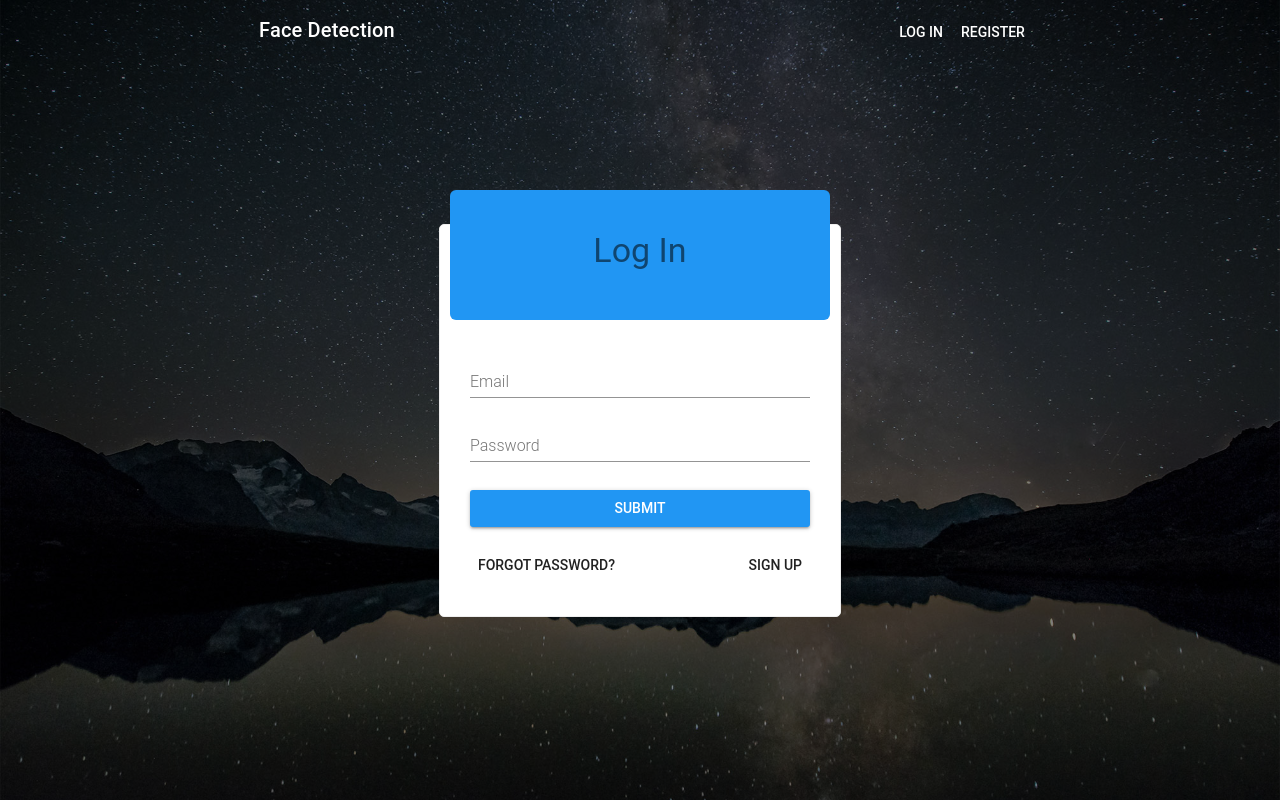
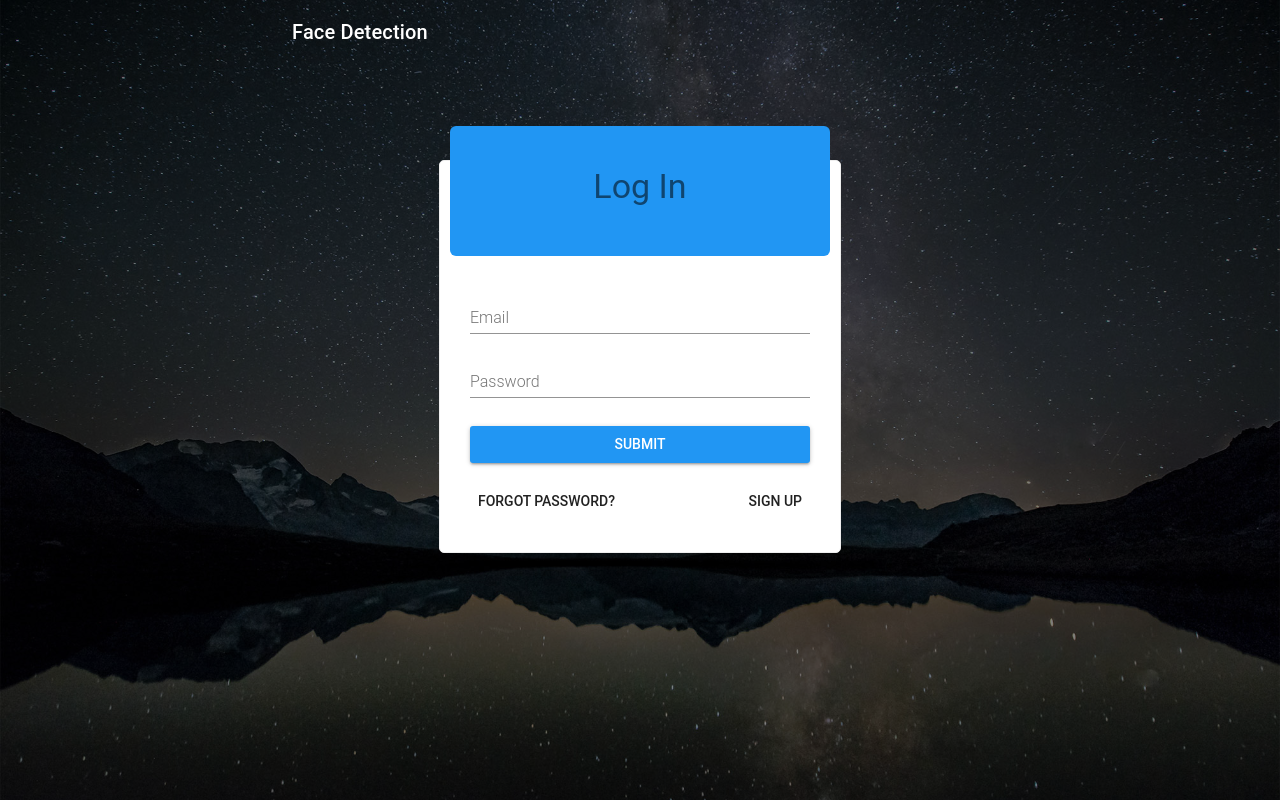
Before and after one commit to aglasswala/Face-Detection-App, a React (Create React App) app: page / in a window 1280 px wide. Built offline with nearby package versions, Linux system fonts and the light colour scheme.

Commit message:
fixed navigation

```diff
--- a/src/App.js
+++ b/src/App.js
@@ -107,6 +107,7 @@ class App extends Component {
           onRouteChange={this.onRouteChange}
           name={this.state.user.name}
           entries={this.state.user.entries}
+          route={this.state.route}
         />
 
         { route === 'home'
--- a/src/Components/Navigation/Navigation.js
+++ b/src/Components/Navigation/Navigation.js
@@ -1,13 +1,21 @@
-import React, {Fragment} from 'react';
-import AppBar from '@material-ui/core/AppBar';
-import Toolbar from '@material-ui/core/Toolbar';
-import Typography from '@material-ui/core/Typography';
-import Button from '@material-ui/core/Button';
-import Drawer from '@material-ui/core/Drawer';
-import List from '@material-ui/core/List';
-import Divider from '@material-ui/core/Divider';
-import Grid from '@material-ui/core/Grid';
-import Avatar from '@material-ui/core/Avatar'
+import React, { Fragment } from 'react';
+import {
+	AppBar,
+	Toolbar,
+	Typography,
+	Button,
+	Drawer,
+	List,
+	ListItem,
+	Divider,
+	Grid,
+	Avatar,
+	Dialog,
+	DialogTitle,
+	DialogContent,
+	DialogContentText,
+	DialogActions
+} from '@material-ui/core'
 
 const styles = {
 	section: {
@@ -21,7 +29,7 @@ const styles = {
 	  margin: 50,
 	  height: 90,
 	  width: 90
-	},
+	}
 }
 
 
@@ -29,7 +37,8 @@ class Navigation extends React.Component {
 	constructor(props) {
 		super(props);
 		this.state = {
-			right: false
+			right: false,
+			open: false
 		}
 	}
 
@@ -39,10 +48,17 @@ class Navigation extends React.Component {
 	  });
 	};
 
+	handleClickOpen = () => {
+    this.setState({ open: true });
+  };
+
+  handleClose = () => {
+    this.setState({ open: false });
+  };
 
 	render() {
 
-		// const { name, entries } = this.props
+		const { route } = this.props
 
 		const sideList = (
 		  <div style={styles.list}>
@@ -56,17 +72,19 @@ class Navigation extends React.Component {
 		      justify="center"
 		      alignItems="flex-end"
 		    >
-			    <List alignitems="flex-end">
-			        <Button onClick={() => this.props.onRouteChange('signout')}> Sign out </Button>
+			    <List style={{width: "100%"}} >
+						<ListItem button onClick={() => this.props.onRouteChange('signin')}>
+			         Sign out
+						</ListItem>
 			    </List>
 			</Grid>
 		  </div>
 		);
 
-		if (this.props.isSignedIn) {
+		if (route === "home") {
 			return (
 				<Fragment>
-				  <AppBar position="static" style={{backgroundColor: '#2196f3'}}>
+				  <AppBar position="fixed" style={{backgroundColor: '#2196f3'}}>
 				    <Toolbar>
 				    	<Grid
 				    	  justify="space-between"
@@ -79,8 +97,9 @@ class Navigation extends React.Component {
 						      </Typography>
 						    </Grid>
 						    <Grid item>
-						      <section style={styles.section}>
-							    <Button color="inherit" onClick={this.toggleDrawer('right', true)}> Profile </Button>
+						    <section style={styles.section}>
+							    <Button color="inherit" onClick={this.handleClickOpen}> Need a picture? </Button>
+									<Button color="inherit" onClick={this.toggleDrawer('right', true)}> Profile  </Button>
 							  </section>
 							</Grid>
 						</Grid>
@@ -96,12 +115,28 @@ class Navigation extends React.Component {
 				      {sideList}
 				    </div>
 				  </Drawer>
+					<Dialog
+						open={this.state.open}
+						onClose={this.handleClose}
+					>
+						<DialogTitle>{"Here's a link you can use"}</DialogTitle>
+						<DialogContent>
+							<DialogContentText id="alert-dialog-description">
+								https://scstylecaster.files.wordpress.com/2015/10/model-with-glowing-skin.jpg?w=916&h=1374
+							</DialogContentText>
+						</DialogContent>
+						<DialogActions>
+							<Button onClick={this.handleClose} color="primary" autoFocus>
+								Close
+							</Button>
+						</DialogActions>
+					</Dialog>
 				</Fragment>
 			)
-		} else {
+		} else if(route === "register"){
 			return (
 			<Fragment>
-			  <AppBar position="static" style={{ background: 'transparent', boxShadow: 'none'}}>
+			  <AppBar position="fixed" style={{ background: 'transparent', boxShadow: 'none'}}>
 			    <Toolbar>
 				    <Grid
 				      justify="space-around"
@@ -115,7 +150,7 @@ class Navigation extends React.Component {
 					    </Grid>
 					    <Grid item>
 					      <section style={styles.section}>
-						      <Button color="inherit" onClick={() => this.props.onRouteChange('signin')} >Log In</Button>
+						      <Button color="inherit" onClick={() => this.props.onRouteChange('signin')} >Regiser page</Button>
 						      <Button color="inherit" onClick={() => this.props.onRouteChange('register')}>Register</Button>
 						  </section>
 						</Grid>
@@ -134,6 +169,40 @@ class Navigation extends React.Component {
 			  </Drawer>
 			</Fragment>
 			)
+		} else {
+		return (
+			<Fragment>
+				<AppBar position="fixed" style={{ background: 'transparent', boxShadow: 'none'}}>
+					<Toolbar>
+						<Grid
+							justify="space-around"
+							container
+							spacing={24}
+						>
+							<Grid item>
+								<Typography variant="h6" color="inherit">
+									Face Detection
+								</Typography>
+							</Grid>
+							<Grid item>
+								<section style={styles.section}>
+									</section>
+							</Grid>
+						</Grid>
+					</Toolbar>
+				</AppBar>
+				<Drawer anchor="right" open={this.state.right} onClose={this.toggleDrawer('right', false)}>
+					<div
+						tabIndex={0}
+						role="button"
+						onClick={this.toggleDrawer('right', false)}
+						onKeyDown={this.toggleDrawer('right', false)}
+					>
+						{sideList}
+					</div>
+				</Drawer>
+			</Fragment>
+		)
 		}
 	}
 }
--- a/src/Components/Register/Register.js
+++ b/src/Components/Register/Register.js
@@ -162,8 +162,8 @@ class Register extends React.Component {
 									<div className={classes.actions}>
 										<Button> Forgot Password?</Button>
 										<Button
-											onClick ={() => this.props.onRouteChange('register')}
-										> Sign Up
+											onClick ={() => this.props.onRouteChange('signin')}
+										> Sign In
 										</Button>
 									</div>
 								</div>
```
